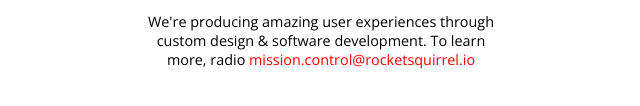
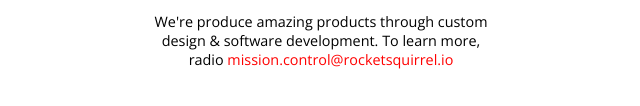
Before and after one commit to rocketsquirrelio/rocketsquirrel, a plain HTML site: page index.html in a window 1280 px wide. Shown: the part 492-598 px from the top of the page, without its empty margins (319-959 px from the left). Drawn offline with nearby package versions, Linux system fonts and the light colour scheme; a web font is replaced by a local one.

Commit message:
Update wording.

```diff
--- a/index.html
+++ b/index.html
@@ -53,7 +53,7 @@
         <img class="rs-logo" src="rocket-squirrel.svg" alt="Rocket Suqirrel - Digital Design & Development" />
         <span>Rocket Squirrel</span>
       </h1>
-      <p>We're producing amazing user experiences through custom design &amp; software development. To learn more, radio <a href="mailto:mission.control@rocketsquirrel.io">mission.control@rocketsquirrel.io</a></p>
+      <p>We're produce amazing products through custom design &amp; software development. To learn more, radio <a href="mailto:mission.control@rocketsquirrel.io">mission.control@rocketsquirrel.io</a></p>
     </div>
 <!--
 Interested in joining our team? Shoot us your resume at mission.control@rocketsquirrel.io
```
